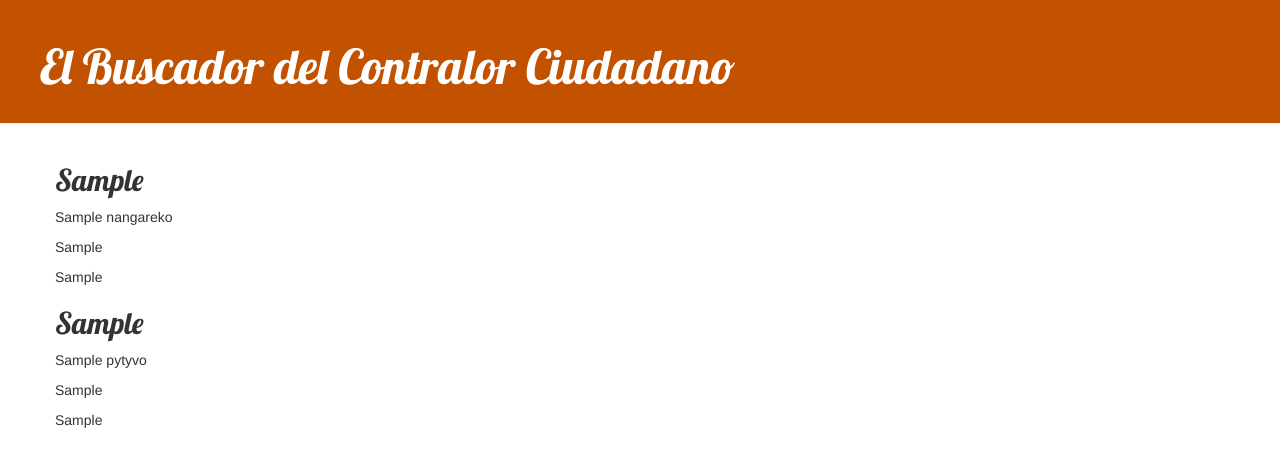
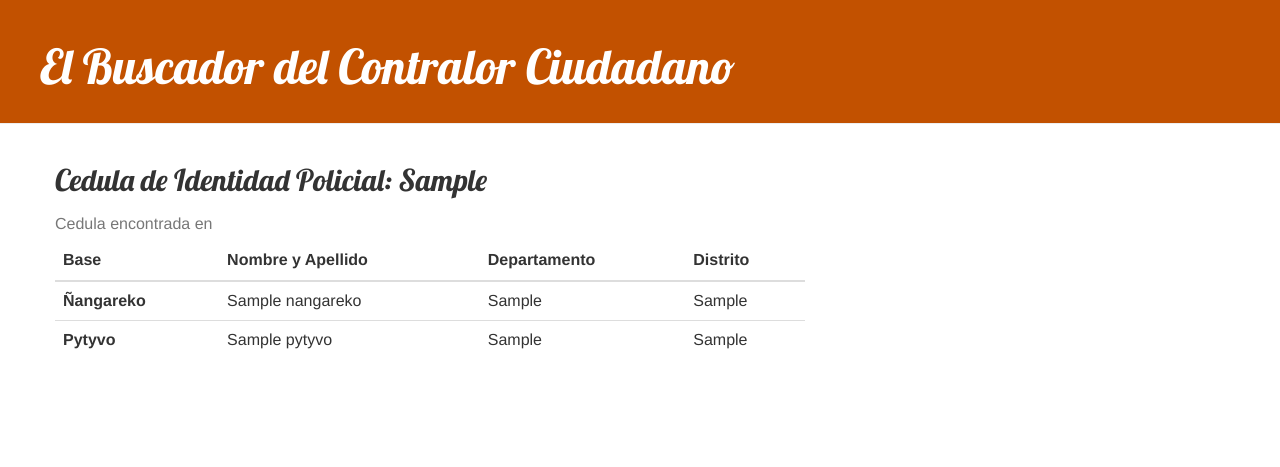
Before and after one commit to controlapy/controlapy, a Django app: template beneficiario/templates/beneficiario/detail.html in a window 1280 px wide. Shown: the top 467 px of the page. Run offline with Django 3.2, Linux system fonts and the light colour scheme; the template is opened without the code that fills it: values that come from a table or form of the project are taken from there, others are empty; tables that the repository leaves empty hold one stand-in row (values such as "Sample post"); some libraries are stand-ins or nearby versions.

Commit message:
Resultado en tabla

```diff
--- a/beneficiario/templates/beneficiario/detail.html
+++ b/beneficiario/templates/beneficiario/detail.html
@@ -1,21 +1,30 @@
 {% extends 'beneficiario/base.html' %}
 
 {% block content %}
-    <div class="nangareko">
-        <h2>{{ nangareko.cedula }}</h2>
-        <p>{{ nangareko.nombreApellido|linebreaksbr }}</p>
-        <p>{{ nangareko.departamento|linebreaksbr }}</p>
-        <p>{{ nangareko.distrito|linebreaksbr }}</p>
-        <p>{{ nangareko.programa|linebreaksbr }}</p>
-        <p>{{ nangareko.denuncia|linebreaksbr }}</p>
-    </div>
-    <div class="pytyvo">
-        <h2>{{ pytyvo.cedula }}</h2>
-        <p>{{ pytyvo.nombreApellido|linebreaksbr }}</p>
-        <p>{{ pytyvo.departamento|linebreaksbr }}</p>
-        <p>{{ pytyvo.distrito|linebreaksbr }}</p>
-        <p>{{ pytyvo.programa|linebreaksbr }}</p>
-        <p>{{ pytyvo.denuncia|linebreaksbr }}</p>
-    </div>
-
+    <h2>Cedula de Identidad Policial: {{ nangareko.cedula }}</h2>
+    <table class="table">
+        <caption>Cedula encontrada en</caption>
+        <thead>
+        <tr>
+            <th scope="col">Base</th>
+            <th scope="col">Nombre y Apellido</th>
+            <th scope="col">Departamento</th>
+            <th scope="col">Distrito</th>
+        </tr>
+        </thead>
+        <tbody>
+        <tr>
+            <th scope="row">Ñangareko</th>
+            <td>{{ nangareko.nombreApellido|linebreaksbr }}</td>
+            <td>{{ nangareko.departamento|linebreaksbr }}</td>
+            <td>{{ nangareko.distrito|linebreaksbr }}</td>
+        </tr>
+        <tr>
+            <th scope="row">Pytyvo</th>
+            <td>{{ pytyvo.nombreApellido|linebreaksbr }}</td>
+            <td>{{ pytyvo.departamento|linebreaksbr }}</td>
+            <td>{{ pytyvo.distrito|linebreaksbr }}</td>
+        </tr>
+        </tbody>
+    </table>
 {% endblock %}
```
